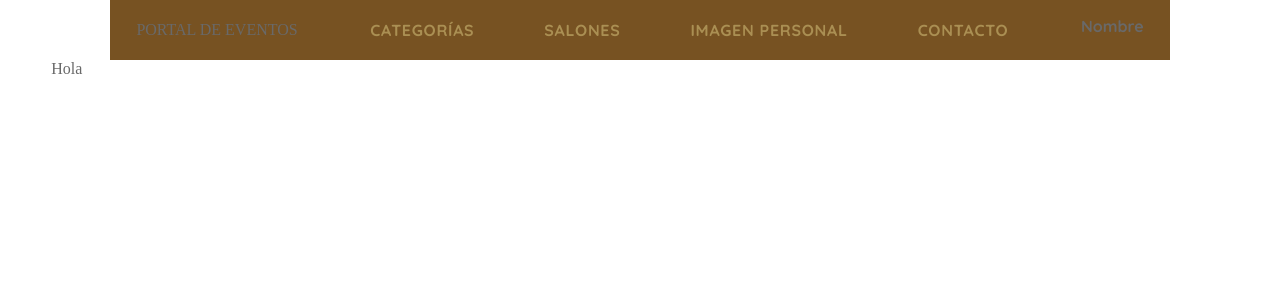
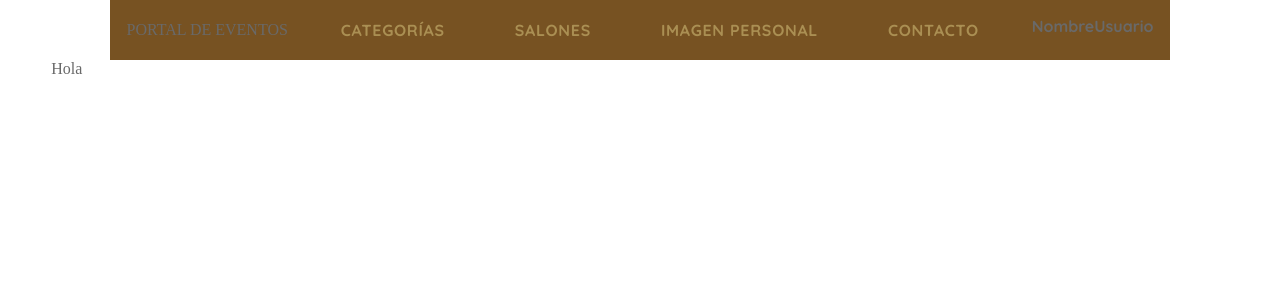
Before and after one commit to Busferis/portaldeEventos, a React (Vite) app: page / in a window 1280 px wide. Shown: the top 300 px of the page. Built offline with nearby package versions, Linux system fonts and the light colour scheme.

Commit message:
Actualizacion

```diff
--- a/src/components/header/Login.jsx
+++ b/src/components/header/Login.jsx
@@ -4,7 +4,7 @@ const Login = () => {
   return (
     <div className='flex'>
         <i className='material-icons-outlined'></i>
-        <h6>Nombre</h6>
+        <h6>NombreUsuario</h6>
     </div>
   )
 }
```
